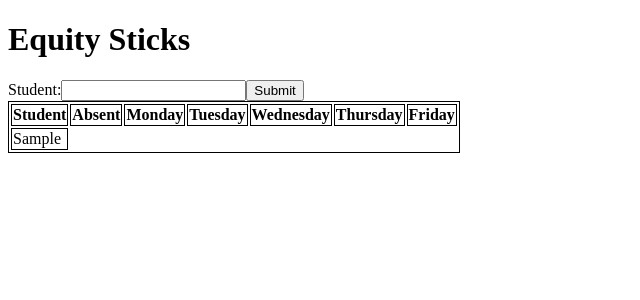
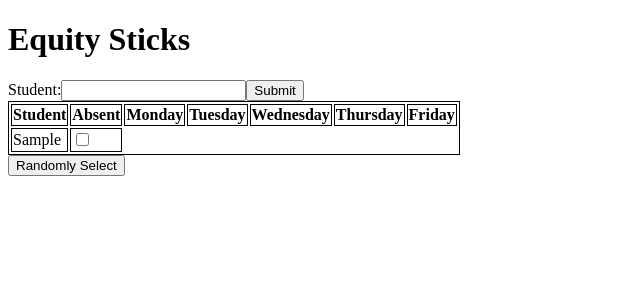
Before and after one commit to muscularmayo/equity-sticks, a React (Create React App) app: page / in a window 1280 px wide. Both pictures are taken after typing "Sample" into the empty fields and a click on the button "Submit". Shown: the top 300 px of the page, without its empty margins (0-640 px from the left). Built offline with nearby package versions, Linux system fonts and the light colour scheme.

Commit message:
making progress - figure out tomorrow - currently single class and 5 days but working to move up to multiple classes and quarter

```diff
--- /dev/null
+++ b/src/Absent.js
@@ -0,0 +1,29 @@
+import React, {Component} from 'react';
+
+class Absent extends Component {
+  constructor(props) {
+    super(props)
+    this.state = {
+      checked: false,
+    }
+    this.handleChange = this.handleChange.bind(this)
+  }
+
+  handleChange () {
+    this.setState({checked: !this.state.checked})
+  }
+
+  render() {
+    return (
+      <div>
+          <input
+            type="checkbox"
+            checked={this.state.checked}
+            onChange={this.handleChange}
+          />
+    </div>
+    )
+  }
+}
+
+export default Absent;
--- a/src/App.js
+++ b/src/App.js
@@ -1,13 +1,14 @@
 import React, { Component } from 'react';
 import EquityStick from './EquityStick.js';
 import Tracker from './Tracker.js';
+import RandomSelector from './RandomSelector.js';
 
 class App extends Component {
   constructor (props) {
     super(props)
     this.state = {
       students: [],
-      heading: ['Student', 'Absent', 'Monday', 'Tuesday', 'Wednesday', 'Thursday', 'Friday']
+      classes: [],
     }
     this.changeParentStateStudents = this.changeParentStateStudents.bind(this)
   }
@@ -23,10 +24,12 @@ class App extends Component {
   }
 
   render () {
+    let heading = ['Student', 'Absent', 'Monday', 'Tuesday', 'Wednesday', 'Thursday', 'Friday']
     return(
       <div>
         <EquityStick changeParentStateStudents={this.changeParentStateStudents}/>
-        <Tracker heading={this.state.heading} body={this.state.students}/>
+        <Tracker heading={heading} body={this.state.students}/>
+        <RandomSelector students={this.state.students}/>
       </div>
     );
   }
--- /dev/null
+++ b/src/RandomSelector.js
@@ -0,0 +1,27 @@
+import React, {Component} from 'react';
+
+class RandomSelector extends Component {
+
+  randomize () {
+    //this.props.students
+    //randomly select one of them
+    //return?
+  }
+
+  render() {
+    return (
+      <div>
+        <button onclick={this.randomize}>
+          Randomly Select
+        </button>
+        <div>
+
+        </div>
+      </div>
+    )
+
+
+  }
+}
+
+export default RandomSelector;
--- a/src/TableRow.js
+++ b/src/TableRow.js
@@ -1,4 +1,5 @@
 import React, {Component} from 'react';
+import Absent from './Absent.js'
 
 class TableRow extends Component {
   render() {
@@ -8,6 +9,9 @@ class TableRow extends Component {
         <td>
           {row}
         </td>
+        <td>
+          <Absent />
+        </td>
       </tr>
     )
   }
```
